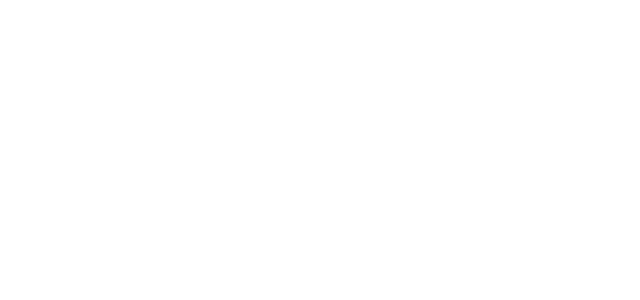
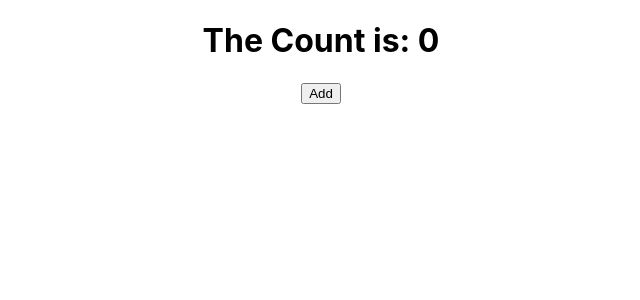
Before and after one commit to snowleopardAlexa/reacthooks, a React (Create React App) app: page / in a window 1280 px wide. Shown: the top 300 px of the page, without its empty margins (319-959 px from the left). Built offline with nearby package versions, Linux system fonts and the light colour scheme.

Commit message:
add counter with useState

```diff
--- a/src/App.js
+++ b/src/App.js
@@ -1,10 +1,11 @@
 import React from 'react';
 import './App.css';
+import Counter from './Counter';
 
 function App() {
   return (
     <div className="App">
-
+      <Counter />
     </div>
   );
 }
--- /dev/null
+++ b/src/Counter.js
@@ -0,0 +1,15 @@
+import React, { useState } from 'react';
+import './App.css';
+
+function Counter() {
+  const [count, setCount] = useState(0)
+
+  return (
+    <div className="App">
+      <h1>The Count is: {count}</h1>
+      <button onClick={() => setCount(count +1)}>Add</button>
+    </div>
+  );
+}
+
+export default Counter;
```
